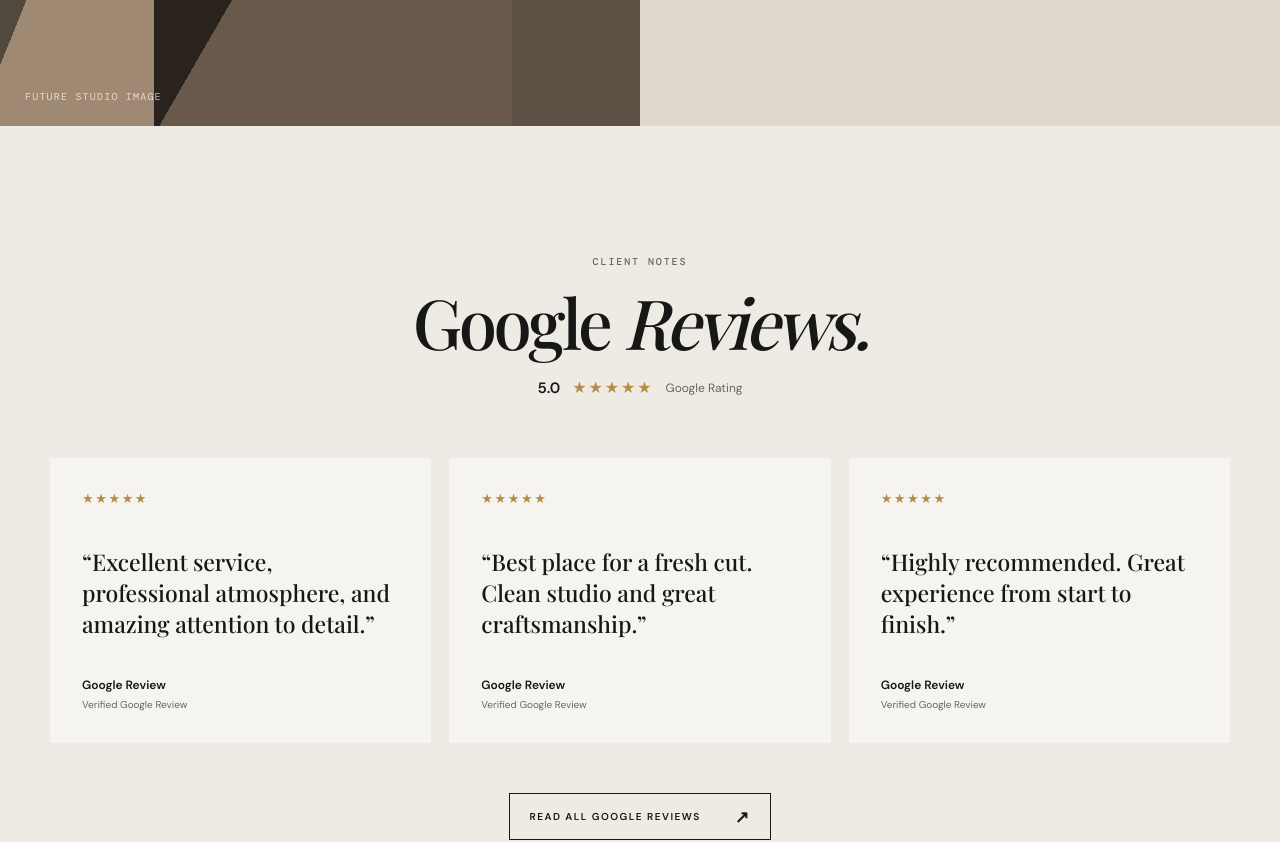
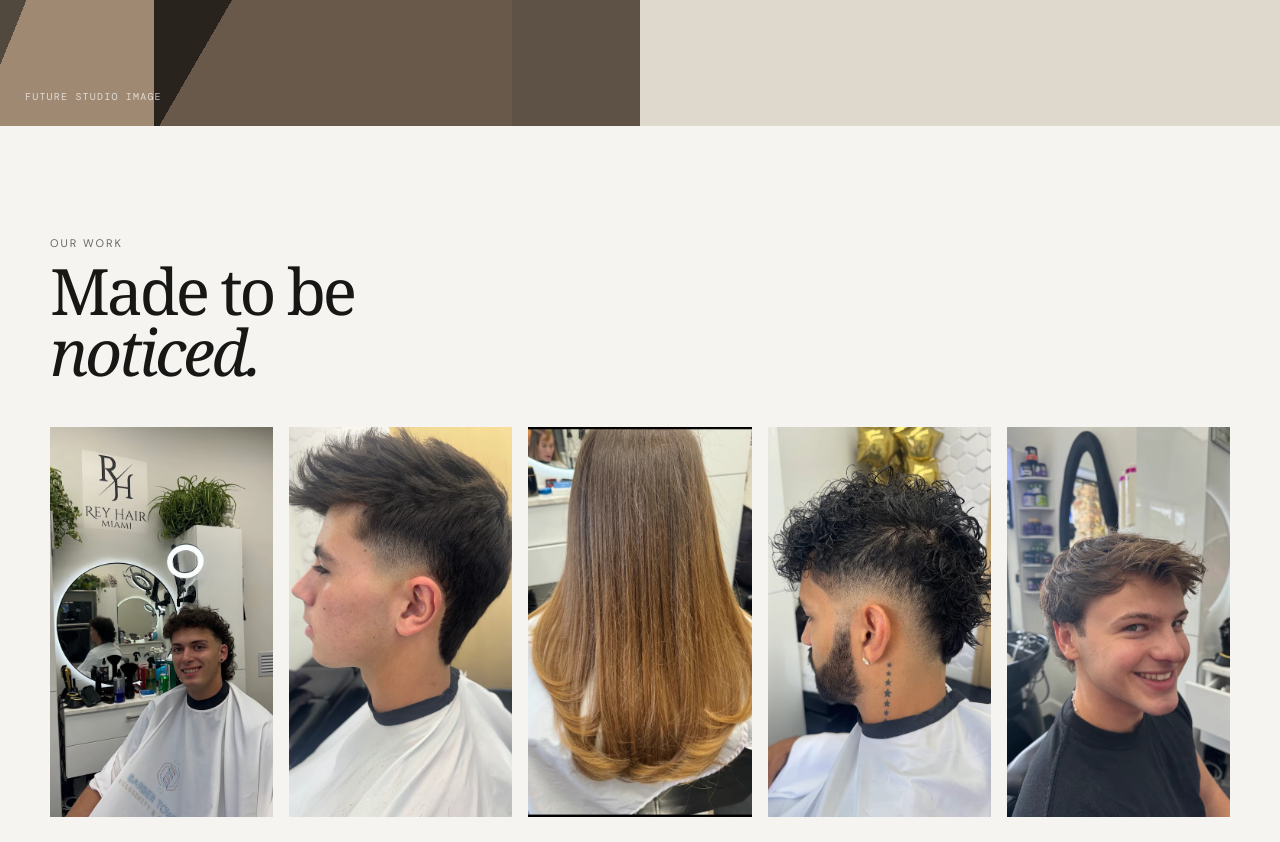
Before and after one commit to jesuscarvallo35/rey-hair-miami, a Next.js app: page / in a window 1280 px wide. Shown: the part 2460-3302 px from the top of the page. Built offline with nearby package versions, Linux system fonts and the light colour scheme; a web font is replaced by a local one.

Commit message:
Update page.tsx

```diff
--- a/app/page.tsx
+++ b/app/page.tsx
@@ -1,6 +1,7 @@
 import About from "../components/About";
 import Booking from "../components/Booking";
 import Footer from "../components/Footer";
+import Gallery from "../components/Gallery";
 import Hero from "../components/Hero";
 import Location from "../components/Location";
 import Navbar from "../components/Navbar";
@@ -14,6 +15,7 @@
       <Hero />
       <Services />
       <About />
+      <Gallery />
       <Reviews />
       <Location />
       <Booking />
```
